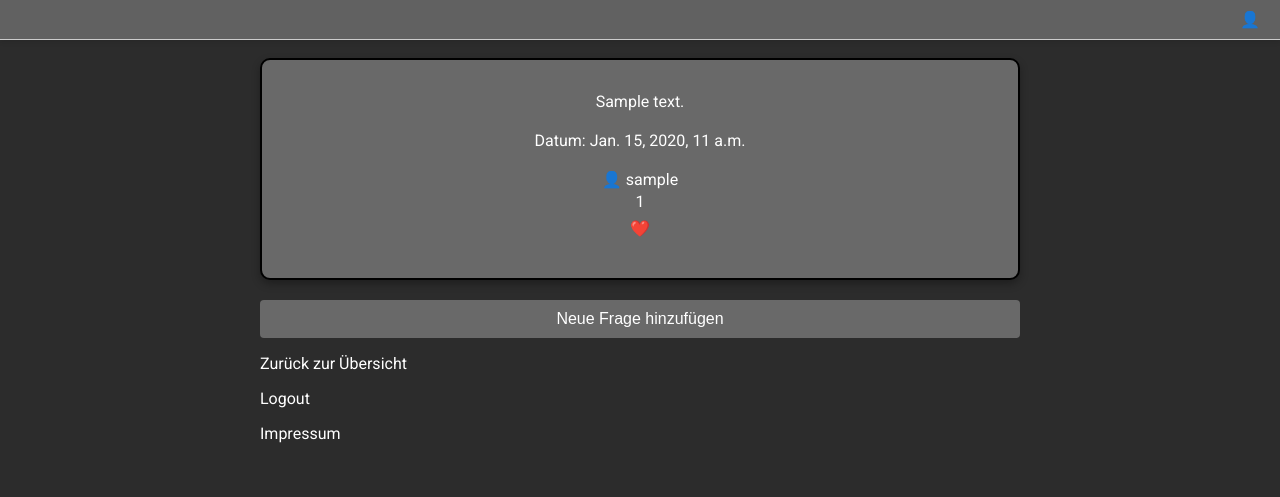
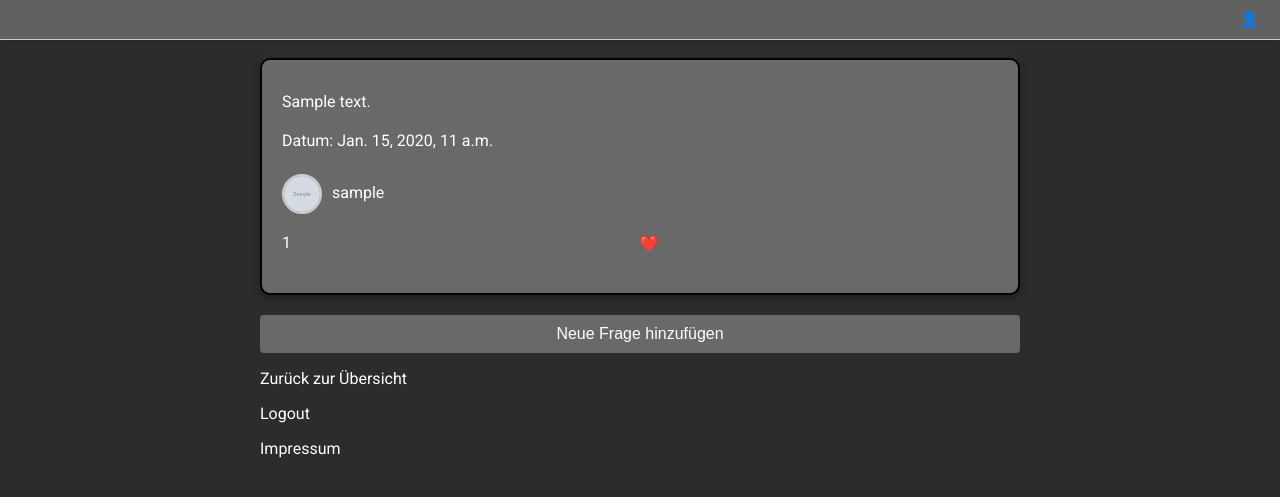
Before and after one commit to EliaLaussegger/PollsDjango1, a Django app: page /polls/popular_feed/ in a window 1280 px wide. Shown: the top 497 px of the page. Run offline with Django 5.2, Linux system fonts and the light colour scheme; tables that the repository leaves empty hold one stand-in row (values such as "Sample post"); grey boxes marked "Sample" are stand-in pictures.

Commit message:
Profilbilder aber nur admin

```diff
--- a/mysite/settings.py
+++ b/mysite/settings.py
@@ -11,11 +11,12 @@ https://docs.djangoproject.com/en/5.1/ref/settings/
 """
 
 from pathlib import Path
-
+import os
 # Build paths inside the project like this: BASE_DIR / 'subdir'.
 BASE_DIR = Path(__file__).resolve().parent.parent
 
-
+MEDIA_URL = '/media/'
+MEDIA_ROOT = BASE_DIR / 'media'
 # Quick-start development settings - unsuitable for production
 # See https://docs.djangoproject.com/en/5.1/howto/deployment/checklist/
 
--- a/mysite/urls.py
+++ b/mysite/urls.py
@@ -2,6 +2,9 @@ from django.contrib import admin
 from django.urls import include, path
 from polls import views as views_polls
 from mysite import views
+from django.conf import settings
+from django.conf.urls.static import static
+
 
 urlpatterns = [
     path("polls/", include("polls.urls")),
@@ -12,3 +15,5 @@ urlpatterns = [
     path('', views.home_redirect_view, name='home'),
     path("<str:user_id>/", views_polls.vote, name="vote"),
 ]
+if settings.DEBUG:
+    urlpatterns += static(settings.MEDIA_URL, document_root=settings.MEDIA_ROOT)
--- a/polls/static/polls/style.css
+++ b/polls/static/polls/style.css
@@ -41,7 +41,13 @@ ul {
   transition: background-color 0.3s ease;
   user-select: none;
 }
-
+.profile_images{
+  width: 40px;
+  height: 40px;
+  border-radius: 50%;
+  object-fit: cover;
+  border: 2px solid #ccc;
+}
 .box:hover {
   background-color: rgb(70, 69, 69);
 }
@@ -99,8 +105,15 @@ fieldset {
   font-size: 1rem;
   margin-bottom: 10px;
   word-wrap: break-word;
+  display: flex;
+  align-items: center;
+  gap: 10px;
 }
-
+.profile{
+  display: flex;
+  align-items: center;
+  gap: 10px;
+}
 .topbar-user {
   position: fixed;
   top: 0;
--- a/polls/templates/polls/popular.html
+++ b/polls/templates/polls/popular.html
@@ -19,7 +19,10 @@
           <div class="box">
             <p class="feed"><a href="{% url 'polls:detail' question.id %}">{{ question.question_text }}</a></p>
             <p class="feed" id="date">Datum: {{ question.pub_date }}</p>
-            <p class="feed" id="author">👤 {{ question.author }}</p>
+            <p class="feed" id="author">
+               <img src="{{ question.author.profile.profile_image.url }}" class = "profile_images"alt="{{ question.author }}">
+              {{ question.author }}
+            </p>
             <form method="post" class="feed" action="{% url 'polls:like_question' question.id %}">
               {% csrf_token %}
               <label>{{ question.likes }}</label>
```
